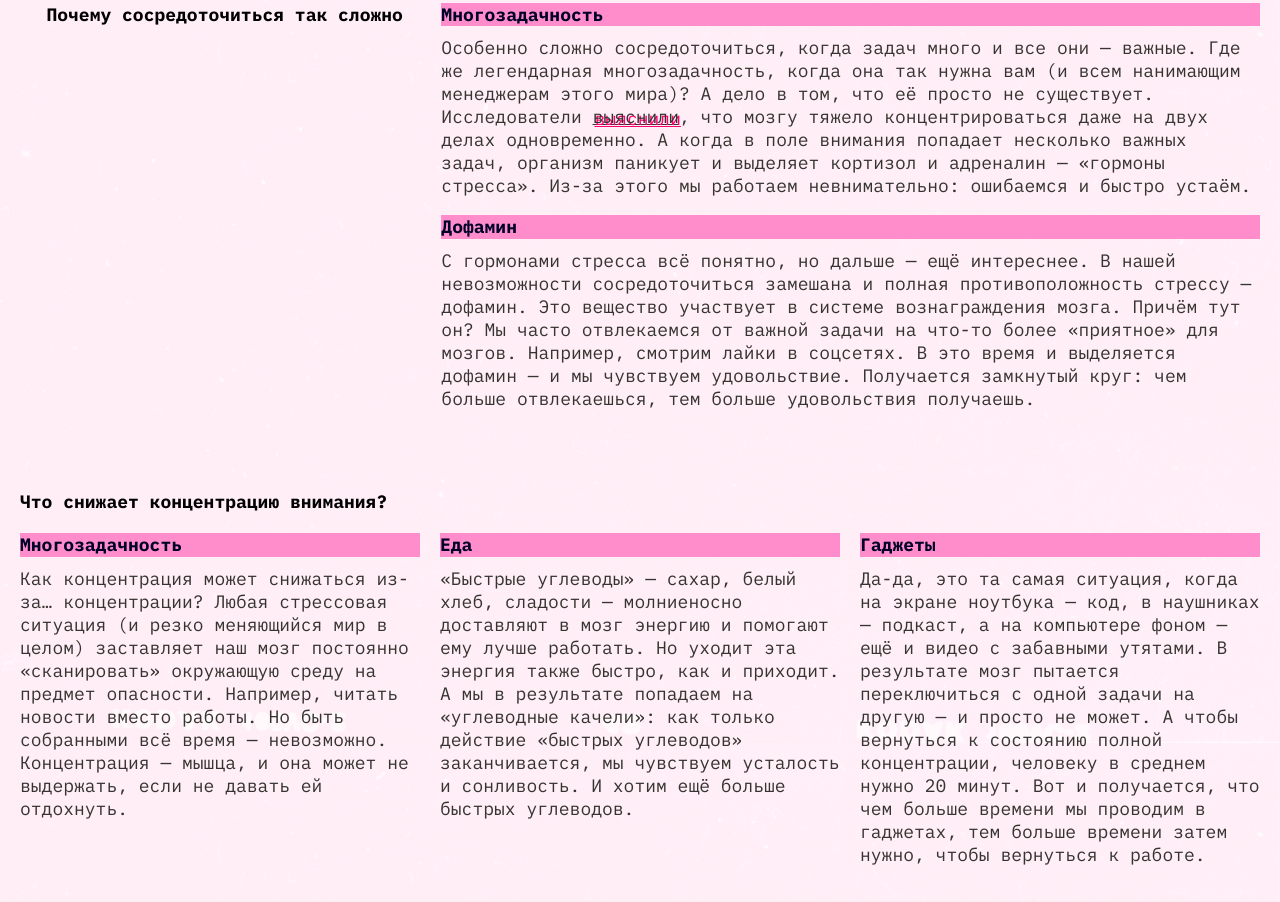
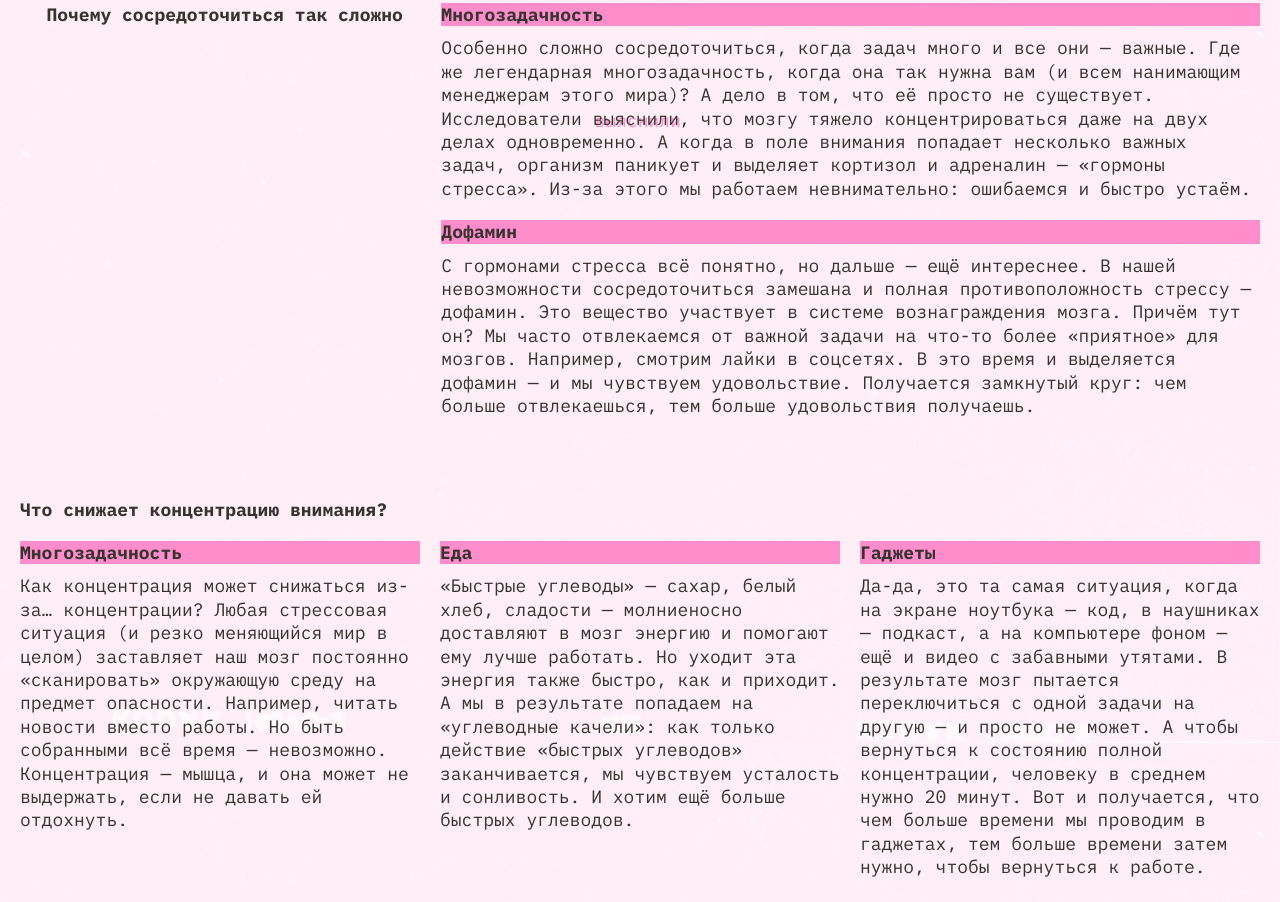
Before and after one commit to dashkkkk/slozhno-sosredotochitsya-fd, a plain HTML site: page index.html in a window 1280 px wide. Shown: the part 857-1759 px from the top of the page. Drawn offline with Linux system fonts and the light colour scheme.

Commit message:
Add files via upload

```diff
--- a/styles/dark.css
+++ b/styles/dark.css
@@ -23,3 +23,7 @@
     чем стили в медиазапросе предпочтений пользователя
   */
 }
+
+.theme-dark .decorative_sign_header {
+  display: inline-flex;
+}
--- a/styles/light.css
+++ b/styles/light.css
@@ -6,15 +6,16 @@
 
 :root.theme-light {
   --background-image: url(../images/cover-image-light.png);
-  --accent-color: rgba(255 141 203);
+  --accent-color: #ff8dcb;
   --word-accent-color: #ff0070;
   --main-text-color: #353430;
   --main-title-color: #ffc2e6;
-  --shadow-color: #ff0070;
+  --shadow-color: #ff8dcb;
   --button-color: #353430;
   --angles-color: #353430;
-  --section-subtitles-color: #353430;
+  --sections-subtitles-color: #252422;
   --outline-color: rgb(50 49 45 / 0.4);
+  --subtitles-color: #353430;
 
   /* сохраните этот селектор в приведённом виде.
     Так стили написанные ниже будут иметь больший вес,
@@ -25,24 +26,24 @@
 @media (prefers-color-scheme: light) {
   :root {
     --background-image: url(../images/cover-image-light.png);
-    --accent-color: rgba(255 141 203);
+    --accent-color: #ff8dcb;
     --main-text-color: #353430;
+    --word-accent-color: #ff0070;
     --main-title-color: #ffc2e6;
-    --shadow-color: #ff0070;
+    --shadow-color: #ff8dcb;
     --button-color: #353430;
     --angles-color: #353430;
+    --sections-subtitles-color: #353430;
     --outline-color: rgb(50 49 45 / 0.4);
+    --subtitles-color: #353430;
   }
 
-   .decorative_sign_header {
-      display: none;
-    }
+  .decorative_sign_header {
+    display: none;
   }
+}
 
-
-
-  /* Вам также нужно будет написать ряд подобных селекторов */
-
+/* Вам также нужно будет написать ряд подобных селекторов */
 
 .theme-light .decorative_sign_header {
   display: none;
--- a/styles/style.css
+++ b/styles/style.css
@@ -2,7 +2,7 @@
 
 .page {
   font-family: "IBM Plex mono", sans-serif;
-  background-image: var(--background-image);
+  background-image: var(--background-image, linear-gradient(#000028, #000028));
   background-position: center;
   background-size: cover;
   background-repeat: no-repeat;
@@ -12,7 +12,7 @@
 
 .header {
   display: grid;
-  grid-template-rows: 1fr min-content 1fr;;
+  grid-template-rows: 1fr min-content 1fr;
   grid-template-areas:
     "header"
     "title"
@@ -25,7 +25,7 @@
 }
 
 .decorated-zone {
-  position:relative;
+  position: relative;
 }
 .decorated-zone::after,
 .decorated-zone::before {
@@ -50,6 +50,7 @@
 }
 
 .decorative_sign_header {
+  font-size: 18px;
   display: inline-flex;
   flex-direction: row;
   align-items: center;
@@ -73,7 +74,7 @@
 .header__theme-menu {
   grid-area: header;
   background: transparent;
-  padding-top: 10px;
+  padding-top: 8px;
 }
 
 .header__theme-menu-list {
@@ -99,14 +100,12 @@
   outline: 1px solid var(--outline-color, rgb(255 0 112 / 0.4));
 }
 
-
 .header__theme-menu-button:focus {
   outline: none;
 }
 .header__theme-menu-button:focus-visible {
   border-bottom: 1px solid var(--button-color, #ff0070);
 }
-
 
 .header__theme-menu-button_active {
   pointer-events: none;
@@ -116,14 +115,14 @@
 .main_title {
   font-weight: bold;
   font-size: clamp(7.25rem, 7.0115rem + 1.0178vw, 7.5rem);
-  color: var(--main-title-color);
+  color: var(--main-title-color, #ff0070);
   text-shadow: 4px 4px 0px var(--shadow-color, #ff0070);
   line-height: 0.825;
   grid-area: title;
 }
 
 .header .main_title {
-  padding-top: 5px;
+  padding-top: 7px;
 }
 
 .title_decor {
@@ -151,57 +150,65 @@
 }
 
 .content-section {
-  display: flex
-  ;
+  display: flex;
   flex-direction: column;
+}
+h2.title_decor {
+  padding-bottom: 20px;
+  color: var(--sections-subtitles-color, #ff0070);
+  background-color: transparent;
 }
 
 .reasons {
   padding-top: 40px;
+  gap: 20px;
+}
+
+.reasons h2 {
+  padding-bottom: 0;
 }
 
 .factors {
   padding-top: 30px;
-  gap: 20px;
 }
 
 .advice {
   padding-top: 30px;
-  padding-bottom: 35px;
+  padding-bottom: 30px;
 }
 
-h2.title_decor {
-  padding-bottom: 20px;
-  color: var(--section-subtitle-color);
-  background-color: transparent;
+.advice h4 {
+  font-weight: normal;
 }
 
 .main_text {
   font-size: var(--main-font-size, 18px);
   color: var(--main-text-color, #f1b2ce);
+  line-height: 23.4px;
   margin-block-start: 10px;
-  margin-block-end: 18px;
+  margin-block-end: 20px;
   inline-size: 100%;
 }
 
-.advice h4:first-of-type {
-  margin-top: 22px;
+.advice_points h3 {
+  margin-bottom: 19px;
 }
 
 .word_accent {
-  text-shadow: 2px 2px 0px var(--accent-color);
-}
-
-.reasons .word_accent {
-  text-shadow: 2px 2px 0px var(--word-accent-color);
+  text-decoration: none;
+  text-shadow: 2px 2px 0px var(--accent-color, #ff0070);
 }
 
 .word_accent:hover {
-  border: 1px solid var(--main-text-color);
+  border-bottom: 1px solid var(--main-text-color, #f1b2ce);
+}
+
+.word_accent:focus {
+  outline: none;
 }
 
 .word_accent:focus-visible {
-  outline: 1px solid var(--accent-color, #ff0070);
+  outline: 1px solid var(--main-text-color, #f1b2ce);
 }
 
 .picture {
@@ -229,11 +236,11 @@ h2.title_decor {
   padding: 10px;
 }
 
-
 .footer .main_title {
   text-shadow: 2px 2px 0px var(--accent-color, #ff0070);
   grid-area: footer-text;
   justify-self: center;
+  padding-top: 5px;
 }
 
 @media (width >= 768px) {
@@ -258,22 +265,22 @@ h2.title_decor {
     left: 20px;
   }
   .header__theme-menu {
-    padding-top: 25px;
+    padding-top: 0;
   }
-  .main_title {
+  .header .main_title {
     font-size: clamp(7.5rem, 0.5625rem + 14.4531vw, 9.8125rem);
-    padding-bottom: 40px;
+    padding-top: 0px;
   }
   .header .title_decor {
     inline-size: calc((100% - 20px) / 2);
-    align-self: flex-start;
+    align-self: center;
     justify-self: flex-end;
-    margin-top: 97px;
+    margin-bottom: 55px;
   }
   .main {
     display: flex;
     flex-direction: column;
-    gap: 63px;
+    gap: 60px;
     padding-left: 20px;
     padding-right: 20px;
   }
@@ -298,8 +305,9 @@ h2.title_decor {
 
   .factors {
     display: grid;
+    gap: 20px;
     grid-template-rows: repeat(auto-fit, minmax(70px, 1fr));
-    grid-template-columns: 236px 1fr;
+    grid-template-columns: 1fr 2fr;
     grid-auto-flow: column;
     grid-template-areas:
       "factors-title ."
@@ -313,32 +321,36 @@ h2.title_decor {
     grid-area: factors-title;
     inline-size: 100%;
   }
-  .factor:first-of-type {
+  .factors_multitasking {
     grid-area: factors-multitasking;
   }
-  .factor:nth-of-type(2) {
+  .factors_food {
     grid-area: factors-food;
   }
-  .factor:nth-of-type(3){
+  .factors_gadgets {
     grid-area: factors-gadgets;
   }
 
+  .factors h2 {
+    padding-bottom: 0;
+  }
+
+  .factors .main_text {
+    margin-block-end: 0;
+  }
 
   .advice {
     display: grid;
     gap: 20px;
     grid-template-columns: 1fr 2fr;
     grid-template-areas: "advice-title advice-points";
-    padding-top: 0;
+    padding-top: 20px;
     padding-bottom: 0;
   }
   .advice h2 {
     grid-area: advice-title;
   }
 
-  .advice h4 {
-    font-weight: normal;
-  }
   .advice_points {
     grid-area: advice-points;
   }
@@ -380,7 +392,7 @@ h2.title_decor {
     padding: 20px;
     min-height: 1024px;
   }
-  .footer h2 {
+  .footer .main_title {
     padding: 0;
   }
 }
@@ -389,9 +401,7 @@ h2.title_decor {
   .header {
     min-height: 768px;
   }
-  .main {
-    gap: 62px;
-  }
+
   .header__theme-menu {
     padding: 0;
     align-self: flex-start;
@@ -402,41 +412,46 @@ h2.title_decor {
     gap: 10px;
     padding-left: 20px;
   }
-  .header .title_decor {
-    margin-top: 95px;
-  }
   .reasons {
     gap: 12px;
   }
+
   .factors {
-    grid-template-rows: none;
-    grid-template-columns: repeat(auto-fit, minmax(100px, 1fr));
+    display: grid;
+    grid-template-columns: repeat(3, 1fr);
+    grid-template-rows: min-content;
     gap: 20px;
+    grid-auto-rows: min-content;
     grid-auto-flow: row;
-    grid-auto-columns: minmax(100px, 1fr);
+    grid-template-areas:
+      "factors-title factors-title factors-title"
+      "factors_multitasking factors_food factors_gadgets";
   }
 
-.factor:first-of-type {
+  .factors h2 {
+    grid-area: factors-title;
     grid-column: 1 / 2;
   }
 
-.factor:nth-of-type(2) {
-  grid-column: 2 / 3;
-        grid-row: 2 / 3;
-}
-.factor:nth-of-type(3) {
-  grid-column: 3 / 4;
-  grid-row: 2 / 3;
-}
+  .factors_multitasking {
+    grid-area: factors_multitasking;
   }
 
-  .factors h2 {
-    padding-bottom: 0;
+  .factors_food {
+    grid-area: factors_food;
+  }
+
+  .factors_gadgets {
+    grid-area: factors_gadgets;
+  }
+  .factors .main_text {
+    margin-block-end: 20px;
   }
 
   .advice {
-    grid-template-columns: repeat(auto-fit, 1fr);
-    grid-template-areas: "advice-title advice-points advice-points";
+    grid-template-areas: "advice-title advice-points";
+    padding-top: 0;
+    gap: 10px;
   }
   .advice h4:first-of-type {
     margin-top: 20px;
@@ -444,3 +459,7 @@ h2.title_decor {
   .footer {
     min-height: 768px;
   }
+  .footer .main_title {
+    font-size: clamp(7.25rem, 5.7694rem + 6.3174vw, 9.8125rem);
+  }
+}
--- a/styles/variables.css
+++ b/styles/variables.css
@@ -9,7 +9,7 @@
   --angles-color: #ff0070;
   --word-accent-color: #ff0070;
   --outline-color: rgb(255 0 112 / 0.4);
-  --section-subtitles-color: #ff0070;
+  --sections-subtitles-color: #ff0070;
   --main-title-color: #db00ff;
   --subtitles-color: #000028;
   --main-text-color: #f1b2ce;
```
Lines whose indentation alone changed are shown as unchanged.
